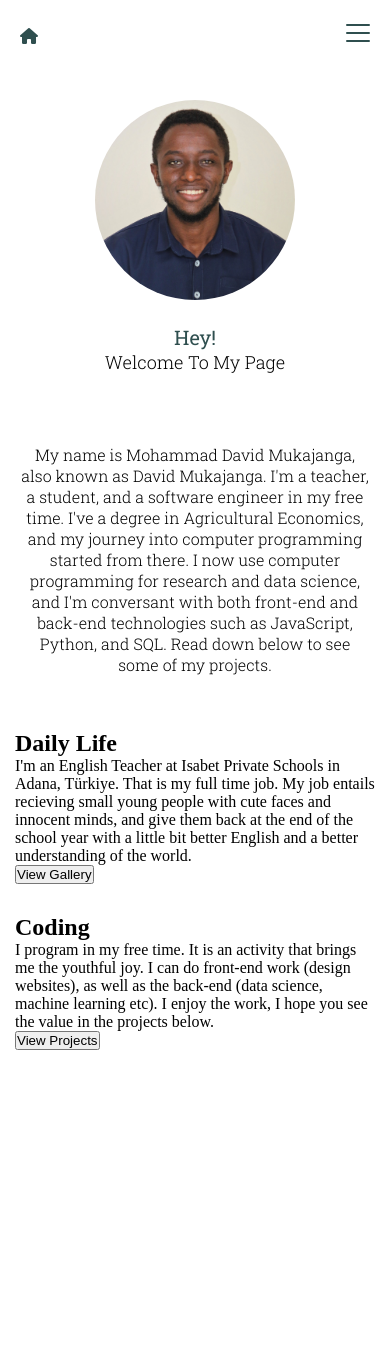
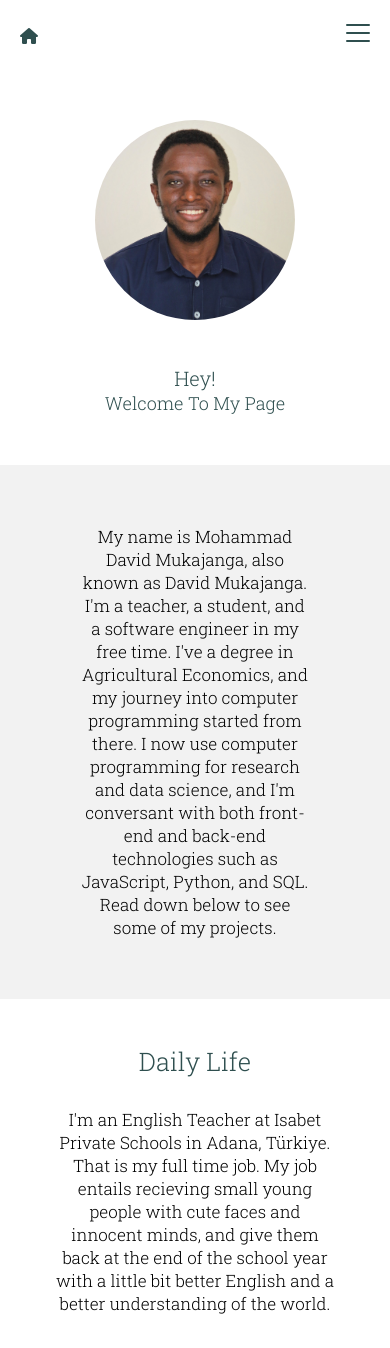
Before and after one commit to DavidMbelwa/personal_website, a plain HTML site: page index.html in a window 390 px wide. Shown: the top 1348 px of the page. Before the commit the page ends 1065 px from the top, so only its background shows below. Drawn offline with nearby package versions, Linux system fonts and the light colour scheme; a web font is replaced by a local one.

Commit message:
Adjusted the look of some other elements

```diff
--- a/resources/css/index.css
+++ b/resources/css/index.css
@@ -176,8 +176,49 @@
     }
 
 
-    /* The Welcome */
+    /* Standardizing Sections */
 
+    section
+    {
+        margin-top: 30px;
+        margin-bottom: 30px;
+        font-family: 'Roboto Slab';
+        font-weight: 300;
+        font-size: 17px;
+        text-align: center;
+    }
+
+    section h2
+    {
+        font-weight: 300;
+        color: darkslategray;
+    }
+
+    section p
+    {
+        padding: 30px 40px;
+    }
+
+    section button
+    {
+        border: 1px solid darkslategray;
+        color: black;
+        font-family: 'Roboto Slab';
+        font-size: 15px;
+        padding: 10px 23px;
+        font-weight: 300;
+        background-color: white;
+        margin-top: 30px;
+    }
+
+    section button:active
+    {
+        color: white;
+        background-color: darkslategray;
+    }
+
+
+    /* The Welcome Section */
     #welcome
     {
         display: flex;
@@ -185,6 +226,7 @@
         justify-content: center;
         align-items: center;
         height: 100%;
+        margin-top: 20px;
         position: relative;
         /* border: 1px solid red; */
         padding: 20px 0;
@@ -214,37 +256,56 @@
         font-family: 'Roboto Slab';
         font-weight: 400;
         font-size: 18px;
-        margin: 10px 0;
+        margin: 30px 0 0 0;
     }
 
     #welcome #head
     {
+        margin: 0;
         font-size: 20px;
-        font-weight: 400;
+        font-weight: 300;
         color: darkslategray;
     }
 
     #welcome p
     {
         font-weight: 300;
+        color: darkslategray;
+        /* border: 1px solid green; */
+        padding: 0;
+        margin-top: 0;
     }
 
 
     /* Intro Section */
-
     #intro
     {
         display: flex;
-        background-color: hsl(0, 0, 66);
+        background-color: hsl(0, 0%, 95%);
         width: 100%;
         font-family: 'Roboto Slab';
         font-weight: 350;
-        font-size: 16px;
+        font-size: 17px;
         text-align: center;
-        padding: 20px;
-        margin-top: 20px;
-        margin-bottom: 20px;
+        padding: 30px 40px;
+        margin-top: 0;
+        margin-bottom: 0;
         /* border: 1px solid red; */
+    }
+
+
+    /* Daily Life */
+
+    #daily-life
+    {
+        /* border: 1px solid blue; */
+    }
+
+    #coding
+    {
+        margin-top: 0;
+        /* border: 1px solid gray; */
+        background-color: hsl(0, 0%, 95%);
     }
 
 
```
Also changed, not shown: Instructional htmls/02._CSS/introduction/index.html (+4 -1 lines), imgs/daily_life/WhatsApp Image 2023-05-12 at 20.39.20.jpeg (added).
